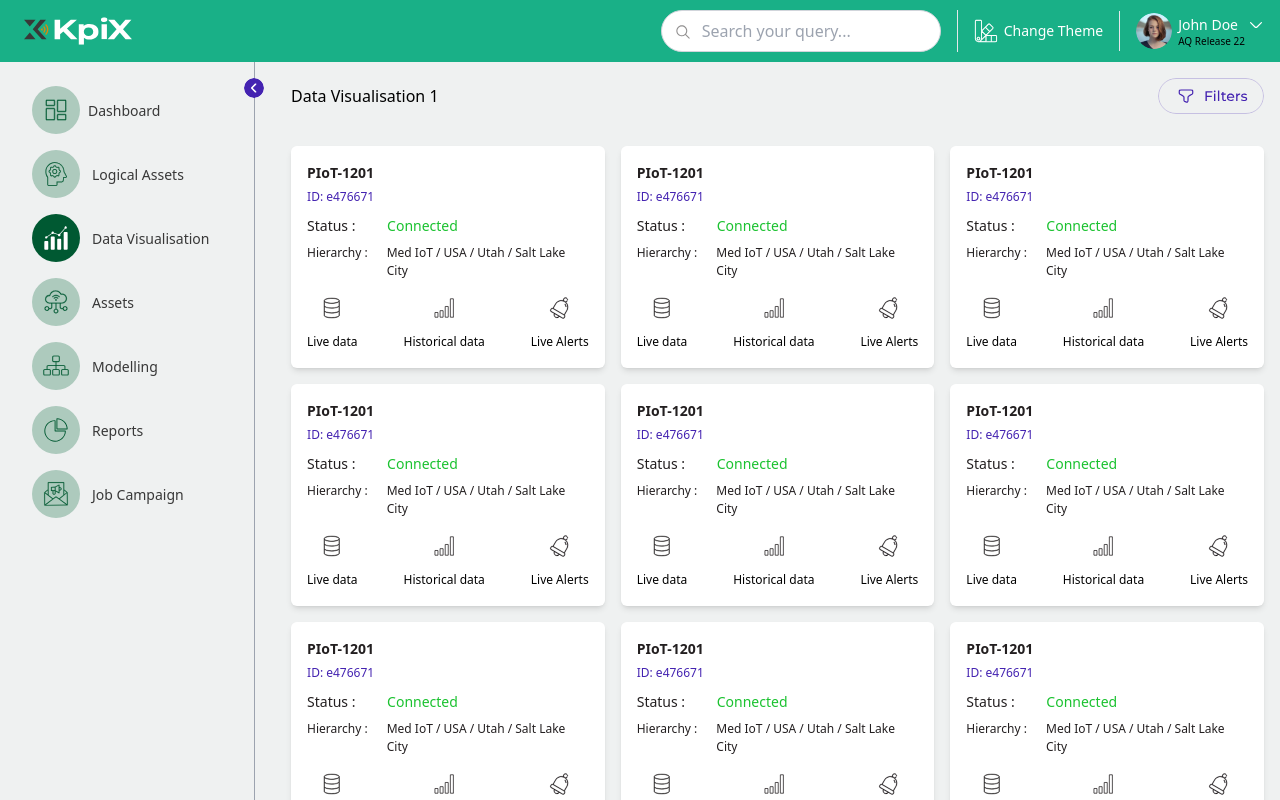
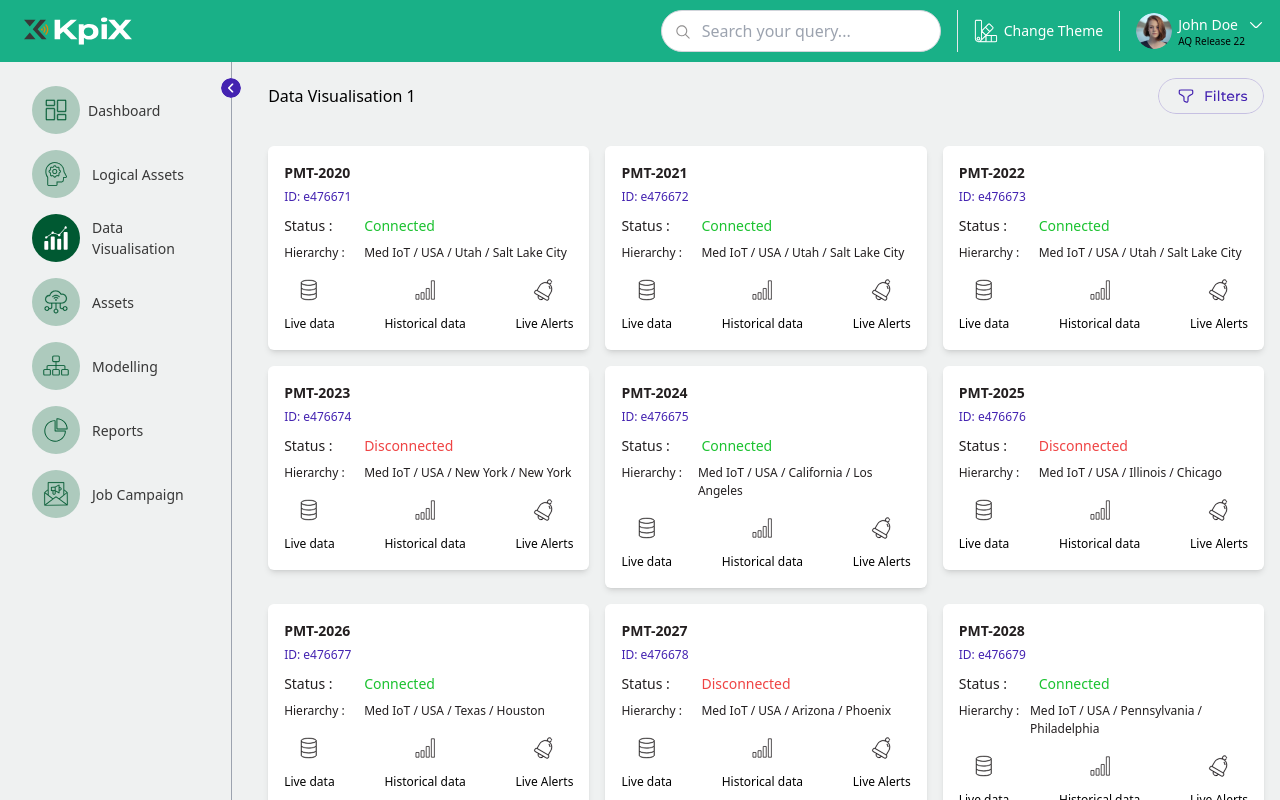
Before and after one commit to npm-sipu/kpix-task, a React (Vite) app: page /dashboard/visulization in a window 1280 px wide. Built offline with nearby package versions, Linux system fonts and the light colour scheme.

Commit message:
project finished

```diff
--- a/src/Componets/Cards.tsx
+++ b/src/Componets/Cards.tsx
@@ -1,19 +1,30 @@
-const Cards = () => {
+interface CardProps {
+  PIoT: string;
+  ID: string;
+  Status: string;
+  Hierarchy: string;
+}
+
+const Cards: React.FC<CardProps> = ({ PIoT, ID, Status, Hierarchy }) => {
   return (
     <div className='p-4 bg-white rounded-md shadow-md'>
       <div className='title mb-2'>
-        <h3 className='text-[14px] font-semibold text-[#231F20]'>PIoT-1201</h3>
-        <span className='text-[12px] text-[#4423B1]'>ID: e476671</span>
+        <h3 className='text-[14px] font-semibold text-[#231F20]'>{PIoT}</h3>
+        <span className='text-[12px] text-[#4423B1]'>ID: {ID}</span>
       </div>
       <div className='status flex my-2'>
         <h4 className='text-[14px] text-[#231F20] w-[80px]'>Status :</h4>
-        <span className='text-[14px] text-[#1BC230]'>Connected</span>
+        <span
+          className={`text-[14px] ${
+            Status === "Connected" ? "text-[#1BC230]" : "text-red-500"
+          }`}
+        >
+          {Status}
+        </span>
       </div>
       <div className='status flex my-2'>
         <h4 className='text-[12px] text-[#231F20] w-[80px]'>Hierarchy :</h4>
-        <span className='text-[12px] text-[#231F20]'>
-          Med IoT / USA / Utah / Salt Lake City
-        </span>
+        <span className='text-[12px] text-[#231F20]'>{Hierarchy}</span>
       </div>
       <div className='image flex justify-between mt-4 space-x-4'>
         <div className='flex flex-col items-center'>
--- a/src/Componets/DataVisualization.tsx
+++ b/src/Componets/DataVisualization.tsx
@@ -4,124 +4,124 @@ import Cards from "./Cards";
 const DataVisualization: React.FC = () => {
   const cards = [
     {
-      id: 1,
+      id: "e476671",
       name: "PMT-2020",
       status: "Connected",
-      location: "Salt Lake City",
+      location: "Med IoT / USA / Utah / Salt Lake City",
     },
     {
-      id: 2,
+      id: "e476672",
       name: "PMT-2021",
       status: "Connected",
-      location: "Salt Lake City",
+      location: "Med IoT / USA / Utah / Salt Lake City",
     },
     {
-      id: 3,
+      id: "e476673",
       name: "PMT-2022",
       status: "Connected",
-      location: "Salt Lake City",
+      location: "Med IoT / USA / Utah / Salt Lake City",
     },
     {
-      id: 4,
-      name: "PMT-2020",
-      status: "Connected",
-      location: "Salt Lake City",
+      id: "e476674",
+      name: "PMT-2023",
+      status: "Disconnected",
+      location: "Med IoT / USA / New York / New York",
     },
     {
-      id: 5,
-      name: "PMT-2021",
+      id: "e476675",
+      name: "PMT-2024",
       status: "Connected",
-      location: "Salt Lake City",
+      location: "Med IoT / USA / California / Los Angeles",
     },
     {
-      id: 6,
-      name: "PMT-2022",
-      status: "Connected",
-      location: "Salt Lake City",
+      id: "e476676",
+      name: "PMT-2025",
+      status: "Disconnected",
+      location: "Med IoT / USA / Illinois / Chicago",
     },
     {
-      id: 7,
-      name: "PMT-2020",
+      id: "e476677",
+      name: "PMT-2026",
       status: "Connected",
-      location: "Salt Lake City",
+      location: "Med IoT / USA / Texas / Houston",
     },
     {
-      id: 8,
-      name: "PMT-2021",
-      status: "Connected",
-      location: "Salt Lake City",
+      id: "e476678",
+      name: "PMT-2027",
+      status: "Disconnected",
+      location: "Med IoT / USA / Arizona / Phoenix",
     },
     {
-      id: 9,
-      name: "PMT-2022",
+      id: "e476679",
+      name: "PMT-2028",
       status: "Connected",
-      location: "Salt Lake City",
+      location: "Med IoT / USA / Pennsylvania / Philadelphia",
     },
     {
-      id: 10,
-      name: "PMT-2023",
-      status: "Disconnected",
-      location: "New York",
+      id: "e476680",
+      name: "PMT-2029",
+      status: "Connected",
+      location: "Med IoT / USA / Texas / San Antonio",
     },
     {
-      id: 11,
-      name: "PMT-2024",
-      status: "Connected",
-      location: "Los Angeles",
+      id: "e476681",
+      name: "PMT-2030",
+      status: "Disconnected",
+      location: "Med IoT / USA / California / San Diego",
     },
     {
-      id: 12,
-      name: "PMT-2025",
-      status: "Disconnected",
-      location: "Chicago",
+      id: "e476682",
+      name: "PMT-2031",
+      status: "Connected",
+      location: "Med IoT / USA / Texas / Dallas",
     },
     {
-      id: 13,
-      name: "PMT-2026",
-      status: "Connected",
-      location: "Houston",
+      id: "e476683",
+      name: "PMT-2032",
+      status: "Disconnected",
+      location: "Med IoT / USA / California / San Jose",
     },
     {
-      id: 14,
-      name: "PMT-2027",
-      status: "Disconnected",
-      location: "Phoenix",
+      id: "e476684",
+      name: "PMT-2033",
+      status: "Connected",
+      location: "Med IoT / USA / Texas / Austin",
     },
     {
-      id: 15,
-      name: "PMT-2028",
+      id: "e476685",
+      name: "PMT-2034",
       status: "Connected",
-      location: "Philadelphia",
+      location: "Med IoT / USA / Florida / Jacksonville",
     },
     {
-      id: 16,
-      name: "PMT-2029",
-      status: "Connected",
-      location: "San Antonio",
+      id: "e476686",
+      name: "PMT-2035",
+      status: "Disconnected",
+      location: "Med IoT / USA / Ohio / Columbus",
     },
     {
-      id: 17,
-      name: "PMT-2030",
-      status: "Disconnected",
-      location: "San Diego",
+      id: "e476687",
+      name: "PMT-2036",
+      status: "Connected",
+      location: "Med IoT / USA / North Carolina / Charlotte",
     },
     {
-      id: 18,
-      name: "PMT-2031",
-      status: "Connected",
-      location: "Dallas",
+      id: "e476688",
+      name: "PMT-2037",
+      status: "Disconnected",
+      location: "Med IoT / USA / Michigan / Detroit",
     },
     {
-      id: 19,
-      name: "PMT-2032",
-      status: "Disconnected",
-      location: "San Jose",
+      id: "e476689",
+      name: "PMT-2038",
+      status: "Connected",
+      location: "Med IoT / USA / Washington / Seattle",
     },
     {
-      id: 20,
-      name: "PMT-2033",
-      status: "Connected",
-      location: "Austin",
+      id: "e476690",
+      name: "PMT-2039",
+      status: "Disconnected",
+      location: "Med IoT / USA / Massachusetts / Boston",
     },
   ];
 
@@ -139,7 +139,12 @@ const DataVisualization: React.FC = () => {
         <div className='grid gap-4 grid-cols-1 md:grid-cols-2 lg:grid-cols-3'>
           {cards.map((card) => (
             <div key={card.id}>
-              <Cards />
+              <Cards
+                PIoT={card.name}
+                ID={card.id.toString()}
+                Status={card.status}
+                Hierarchy={card.location}
+              />
             </div>
           ))}
         </div>
```
